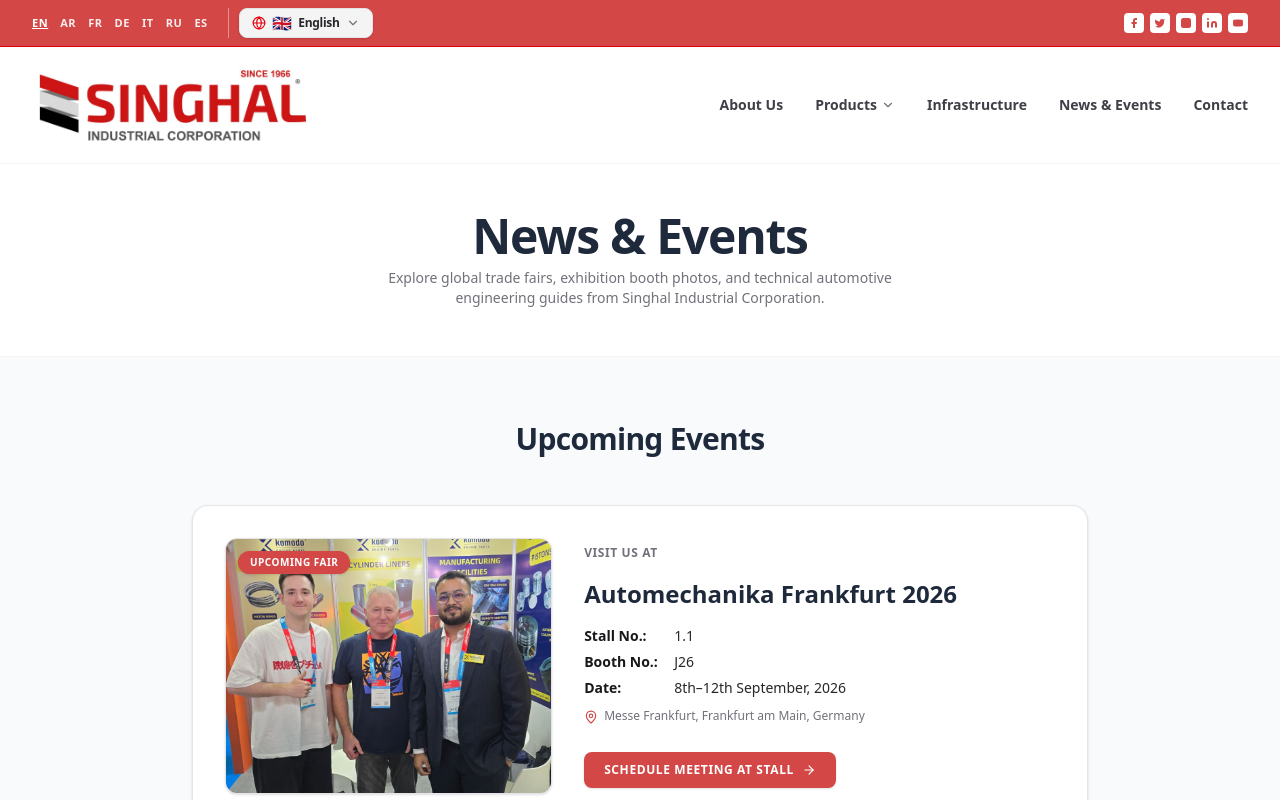
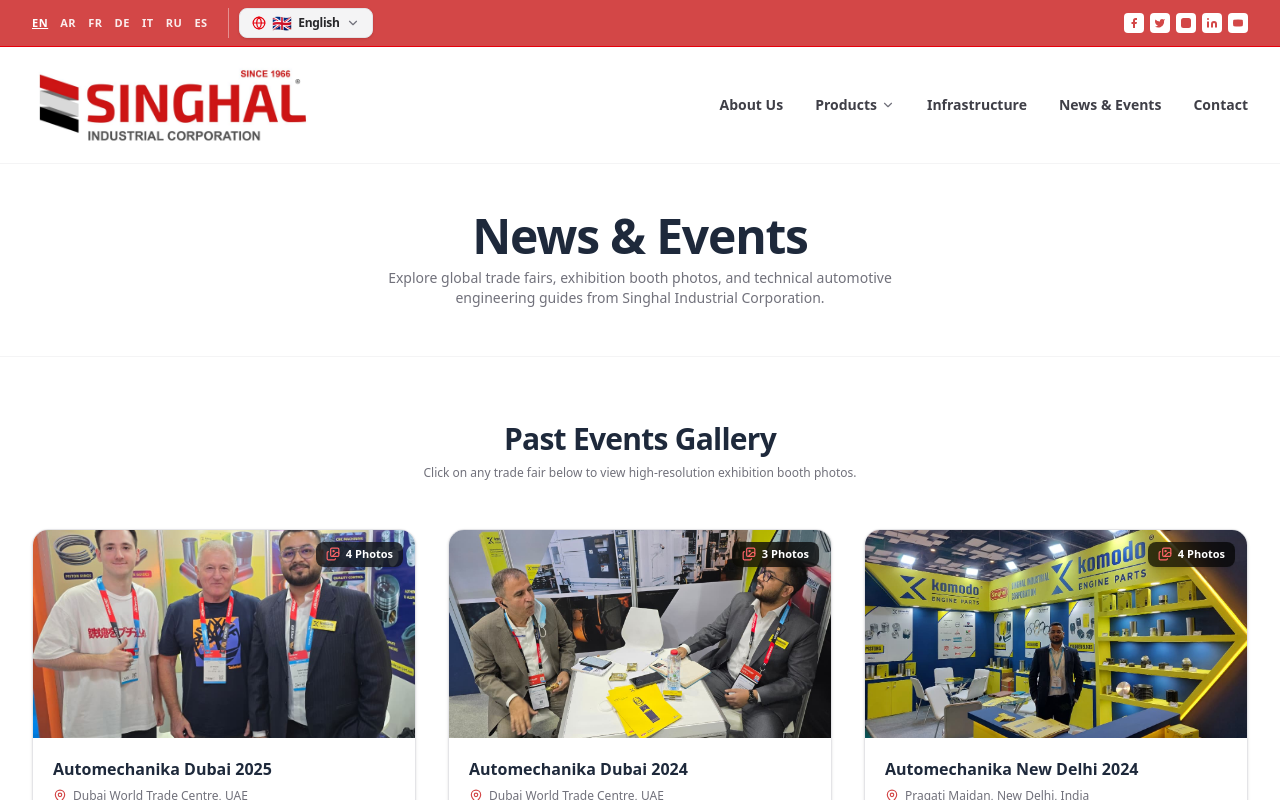
Before and after one commit to TECHHimanshu1/engine, a React (Vite) app: page /news in a window 1280 px wide. Shown: the top 800 px of the page. Built offline with nearby package versions, Linux system fonts and the light colour scheme.

Commit message:
Remove Upcoming Events section from News & Events page

```diff
--- a/src/pages/News.tsx
+++ b/src/pages/News.tsx
@@ -11,16 +11,6 @@
   mainImg: string;
   gallery: string[];
 }
-
-const upcomingEvent = {
-  title: "Automechanika Frankfurt 2026",
-  stallNo: "1.1",
-  boothNo: "J26",
-  date: "8th–12th September, 2026",
-  location: "Messe Frankfurt, Frankfurt am Main, Germany",
-  img: "/images/events/dubai_2025/img_1.jpeg",
-  desc: "Join Singhal Industrial Corporation at the world's leading trade fair for the automotive service industry. Discover our high-performance cylinder liners, precision engine pistons, valve guides, and custom casting solutions."
-};
 
 const pastEvents: EventItem[] = [
   {
@@ -166,78 +156,6 @@
           <p className="text-zinc-500 text-sm max-w-xl mx-auto font-medium">
             Explore global trade fairs, exhibition booth photos, and technical automotive engineering guides from {companyConfig.brandName}.
           </p>
-        </div>
-      </section>
-
-      {/* Upcoming Events Section */}
-      <section className="py-16 bg-[#F8FAFC] border-b border-zinc-200/80">
-        <div className="max-w-7xl mx-auto px-4 sm:px-6 lg:px-8">
-          <div className="text-center max-w-3xl mx-auto mb-12">
-            <h2 className="text-2xl md:text-3xl font-extrabold text-[#1E293B] tracking-tight">
-              Upcoming Events
-            </h2>
-          </div>
-
-          {/* Featured Upcoming Event Card */}
-          <div className="max-w-4xl mx-auto bg-white rounded-2xl border border-zinc-200/90 shadow-sm hover:shadow-md transition-all p-6 md:p-8">
-            <div className="grid grid-cols-1 md:grid-cols-12 gap-8 items-center">
-
-              {/* Event Image */}
-              <div className="md:col-span-5 relative rounded-xl overflow-hidden shadow-sm h-56 md:h-64 bg-zinc-100 border border-zinc-200">
-                <img
-                  src={upcomingEvent.img}
-                  alt={upcomingEvent.title}
-                  className="w-full h-full object-cover"
-                />
-                <div className="absolute top-3 left-3 bg-[#D34747] text-white text-[10px] font-extrabold px-3 py-1 rounded-full uppercase tracking-wider shadow-sm">
-                  Upcoming Fair
-                </div>
-              </div>
-
-              {/* Event Details */}
-              <div className="md:col-span-7 space-y-4 text-zinc-700">
-                <div className="text-xs font-semibold text-zinc-500 uppercase tracking-wider">
-                  Visit us at
-                </div>
-
-                <h3 className="text-xl md:text-2xl font-extrabold text-[#1E293B] leading-snug">
-                  {upcomingEvent.title}
-                </h3>
-
-                <div className="space-y-1.5 text-xs md:text-sm font-medium text-zinc-700">
-                  <div className="flex items-center text-zinc-800">
-                    <span className="font-bold text-zinc-900 min-w-[90px]">Stall No.:</span>
-                    <span>{upcomingEvent.stallNo}</span>
-                  </div>
-
-                  <div className="flex items-center text-zinc-800">
-                    <span className="font-bold text-zinc-900 min-w-[90px]">Booth No.:</span>
-                    <span>{upcomingEvent.boothNo}</span>
-                  </div>
-
-                  <div className="flex items-center text-zinc-800">
-                    <span className="font-bold text-zinc-900 min-w-[90px]">Date:</span>
-                    <span>{upcomingEvent.date}</span>
-                  </div>
-
-                  <div className="flex items-start text-zinc-500 pt-1 text-xs">
-                    <MapPin className="w-3.5 h-3.5 text-[#D34747] mr-1.5 shrink-0 mt-0.5" />
-                    <span>{upcomingEvent.location}</span>
-                  </div>
-                </div>
-
-                <div className="pt-3">
-                  <Link
-                    to="/quote"
-                    className="inline-flex items-center px-5 py-2.5 bg-[#D34747] text-white text-xs font-bold rounded-lg hover:bg-red-700 transition-colors shadow-sm uppercase tracking-wider"
-                  >
-                    Schedule Meeting At Stall <ArrowRight className="w-3.5 h-3.5 ml-2" />
-                  </Link>
-                </div>
-              </div>
-
-            </div>
-          </div>
         </div>
       </section>
 
```
